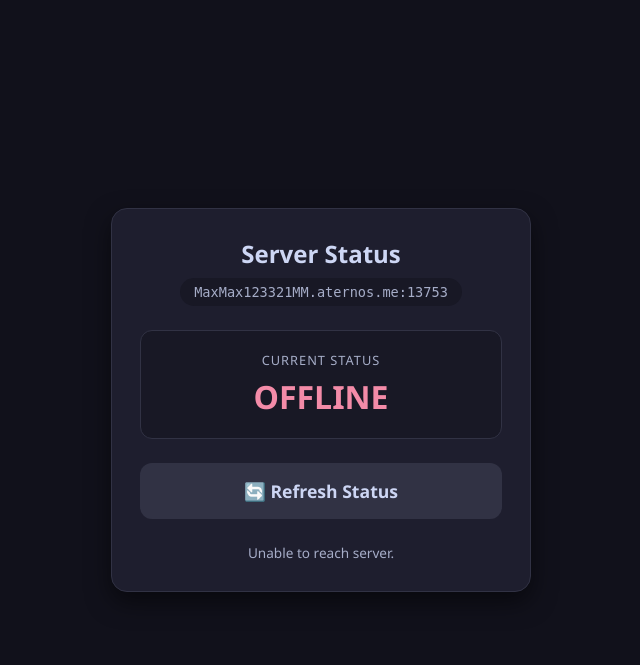
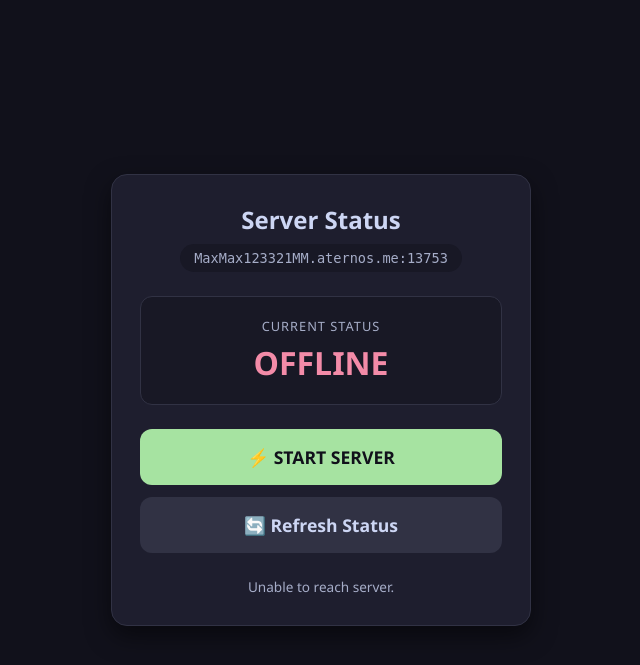
Before and after one commit to maxlolpjsk/aternoschecker, a Flask app: page / in a window 1280 px wide. Shown: the top 665 px of the page, without its empty margins (319-959 px from the left). Run offline with Flask 3, Linux system fonts and the light colour scheme.

Commit message:
Update index.html

```diff
--- a/aternos-dashboard/templates/index.html
+++ b/aternos-dashboard/templates/index.html
@@ -13,8 +13,9 @@
         .status-box { background: #181825; border-radius: 12px; padding: 20px; margin-bottom: 24px; border: 1px solid #313244; }
         .status-label { font-size: 0.8rem; color: #a6adc8; text-transform: uppercase; letter-spacing: 1px; margin-bottom: 6px; }
         .status-value { font-size: 2rem; font-weight: 800; text-transform: uppercase; color: #89b4fa; }
-        .btn { width: 100%; padding: 16px; border: none; border-radius: 12px; font-size: 1.1rem; font-weight: bold; cursor: pointer; transition: transform 0.1s; margin-bottom: 12px; }
+        .btn { width: 100%; padding: 16px; border: none; border-radius: 12px; font-size: 1.1rem; font-weight: bold; cursor: pointer; transition: transform 0.1s; margin-bottom: 12px; text-decoration: none; display: inline-block; }
         .btn:active { transform: scale(0.98); }
+        .btn-start { background: #a6e3a1; color: #11111b; }
         .btn-refresh { background: #313244; color: #cdd6f4; }
         .info-text { font-size: 0.85rem; color: #a6adc8; margin-top: 12px; min-height: 20px; }
     </style>
@@ -29,6 +30,8 @@
             <div id="status" class="status-value">CHECKING...</div>
         </div>
 
+        <!-- Opens Aternos control panel in a new tab so you can hit start -->
+        <a href="https://aternos.org/server/" target="_blank" class="btn btn-start">⚡ START SERVER</a>
         <button id="refreshBtn" class="btn btn-refresh" onclick="checkStatus()">🔄 Refresh Status</button>
 
         <div id="info" class="info-text">Checking live status...</div>
@@ -46,7 +49,6 @@
             statusEl.style.color = "#89b4fa";
 
             try {
-                // Direct TCP ping to host and custom port
                 const res = await fetch(`https://api.minetools.eu/ping/${HOST}/${PORT}`);
                 const data = await res.json();
 
```
